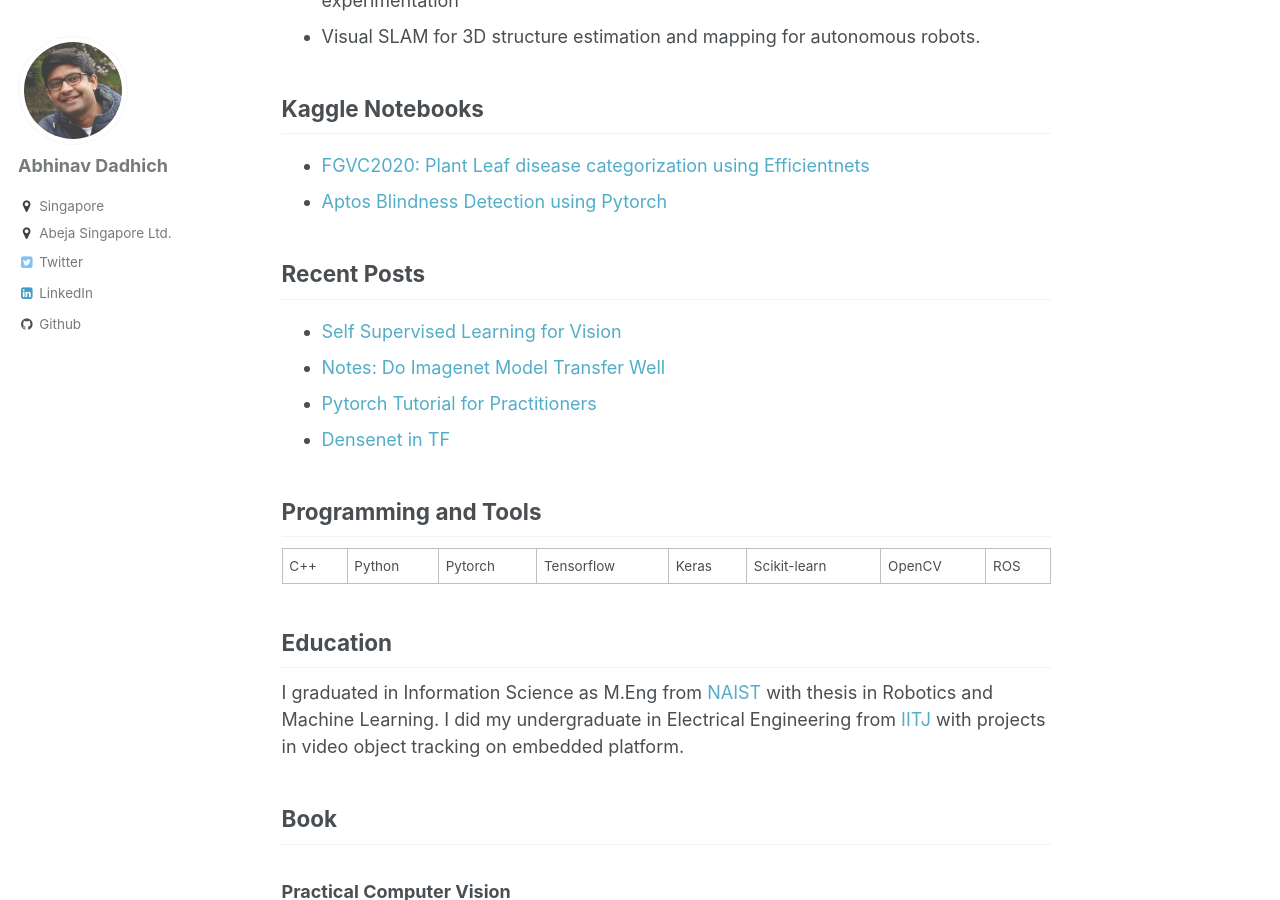
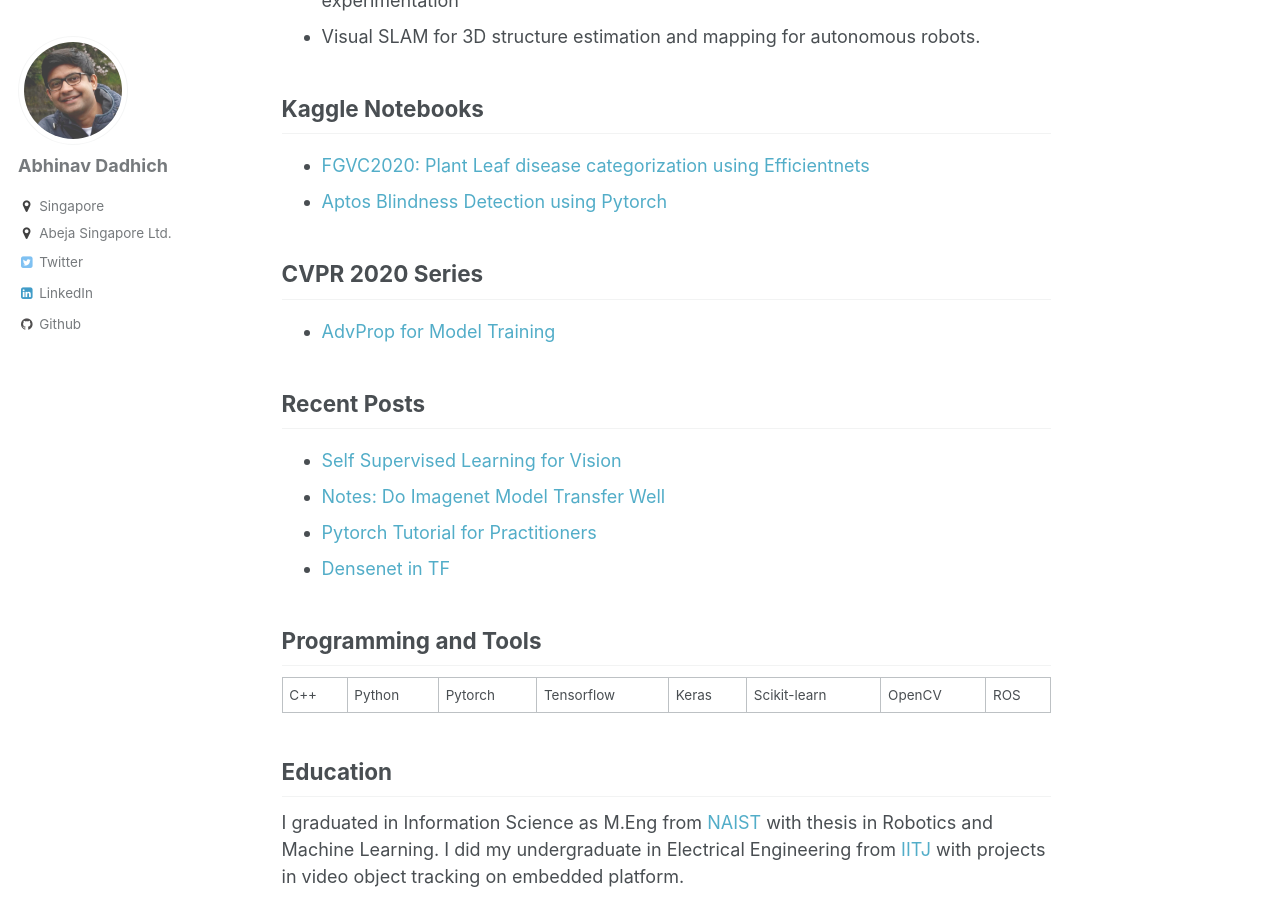
Before and after one commit to ResByte/ResByte.github.io, a Jekyll site: the page built from _pages/about.md, in a window 1280 px wide and 900 px high, scrolled down 426 px. Built offline with Jekyll 4.4.1, drawn with Linux system fonts in a browser that asks for light colours.

```diff
--- a/_pages/about.md
+++ b/_pages/about.md
@@ -20,6 +20,9 @@ Themes that I have worked on :
 ## Kaggle Notebooks
 - [FGVC2020: Plant Leaf disease categorization using Efficientnets](https://github.com/ResByte/plant-pathology-2020-fgvc7-pytorch)
 - [Aptos Blindness Detection using Pytorch](https://www.kaggle.com/xrobot/aptos-classification-training-pytorch)
+
+## CVPR 2020 Series
+- [AdvProp for Model Training](https://resbyte.github.io/posts/2020/06/Adversarial-Prop/)
 
 ## Recent Posts
 - [Self Supervised Learning for Vision](https://resbyte.github.io/posts/2020/04/Self-Supervised-Vision/)
```
Also changed, not shown: _posts/2020-06-23-Adversarial-Prop.md (+1 -1 lines).
